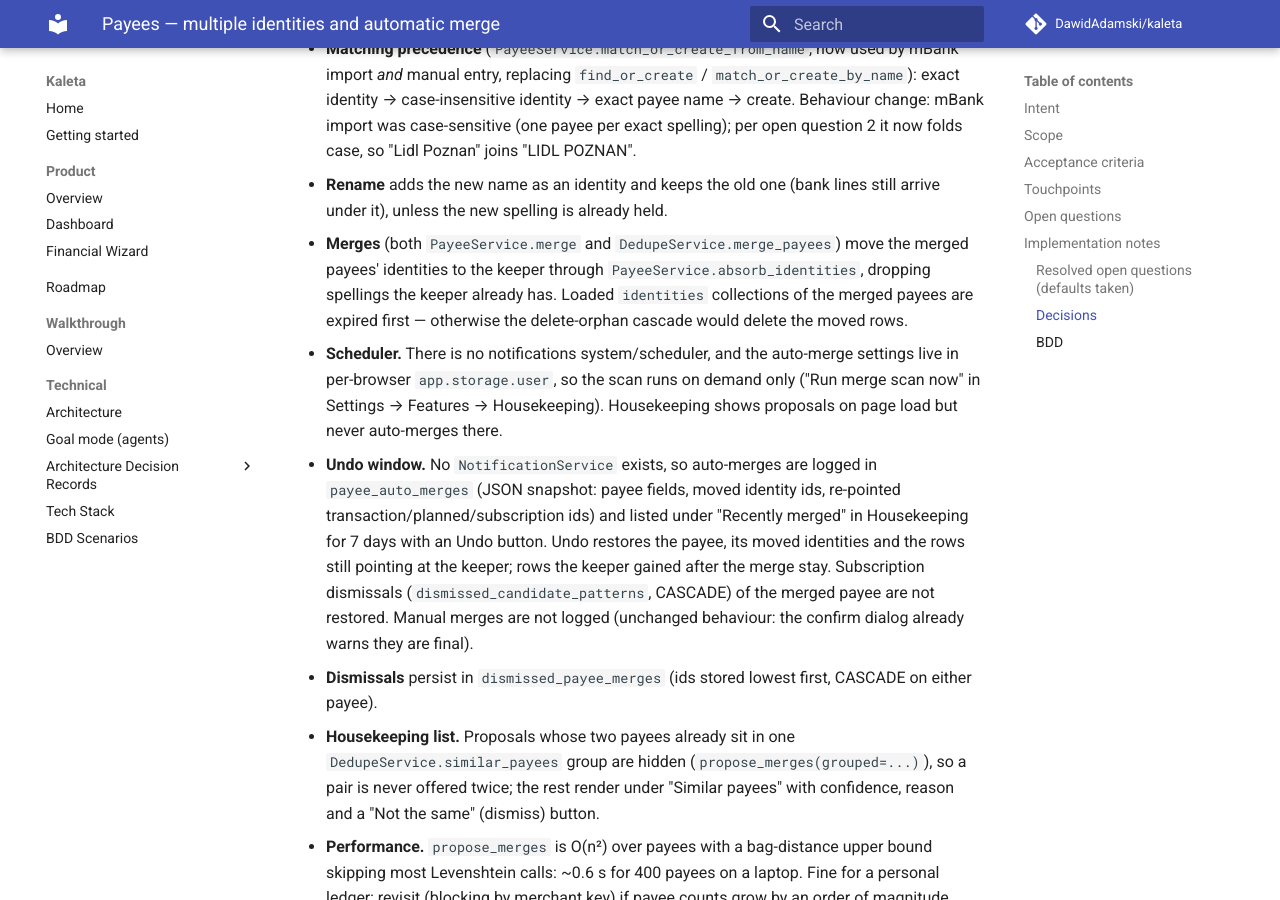
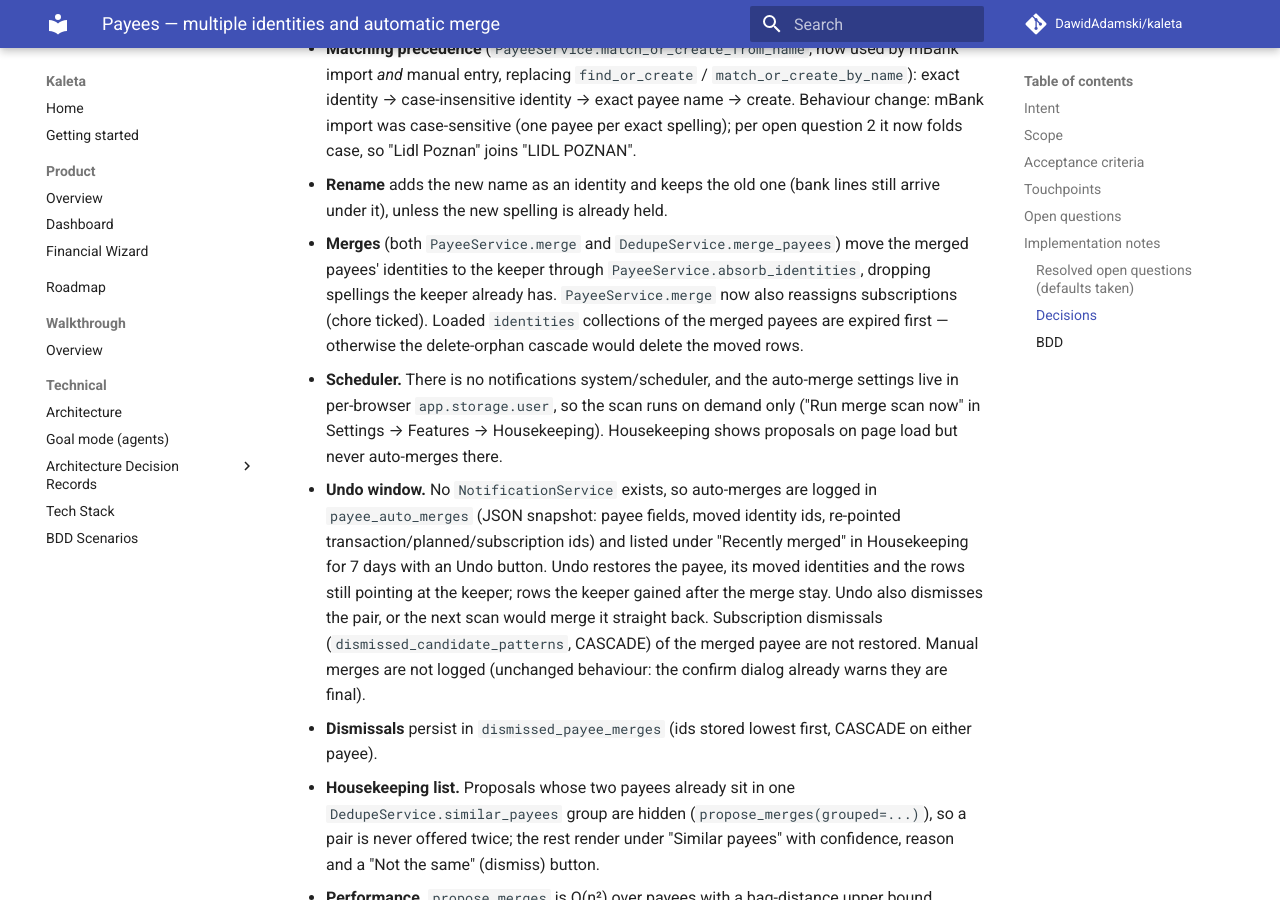
Before and after one commit to DawidAdamski/kaleta, an MkDocs documentation site: the page built from docs/plans/payees-identities-automerge.md, in a window 1280 px wide and 900 px high, scrolled down 3965 px. Built offline with MkDocs 1.6.1 and Material for MkDocs 9.7.7, drawn with Linux system fonts in a browser that asks for light colours; comment, search, counter and statistics services are not loaded.

Commit message:
docs(plans): note undo dismissal and subscription merge
Co-Authored-By: Claude Opus 5.5 <noreply@anthropic.com>
Claude-Session: https://claude.ai/code/session_01G13kNHdWULrLSsKUgiuQjH

```diff
--- a/docs/plans/payees-identities-automerge.md
+++ b/docs/plans/payees-identities-automerge.md
@@ -182,7 +182,8 @@ Out of scope:
 - **Merges** (both `PayeeService.merge` and `DedupeService.merge_payees`)
   move the merged payees' identities to the keeper through
   `PayeeService.absorb_identities`, dropping spellings the keeper already
-  has. Loaded `identities` collections of the merged payees are expired
+  has. `PayeeService.merge` now also reassigns subscriptions (chore
+  ticked). Loaded `identities` collections of the merged payees are expired
   first — otherwise the delete-orphan cascade would delete the moved rows.
 - **Scheduler.** There is no notifications system/scheduler, and the
   auto-merge settings live in per-browser `app.storage.user`, so the scan
@@ -194,7 +195,8 @@ Out of scope:
   identity ids, re-pointed transaction/planned/subscription ids) and listed
   under "Recently merged" in Housekeeping for 7 days with an Undo button.
   Undo restores the payee, its moved identities and the rows still pointing
-  at the keeper; rows the keeper gained after the merge stay. Subscription
+  at the keeper; rows the keeper gained after the merge stay. Undo also
+  dismisses the pair, or the next scan would merge it straight back. Subscription
   dismissals (`dismissed_candidate_patterns`, CASCADE) of the merged payee
   are not restored. Manual merges are not logged (unchanged behaviour: the
   confirm dialog already warns they are final).
```
